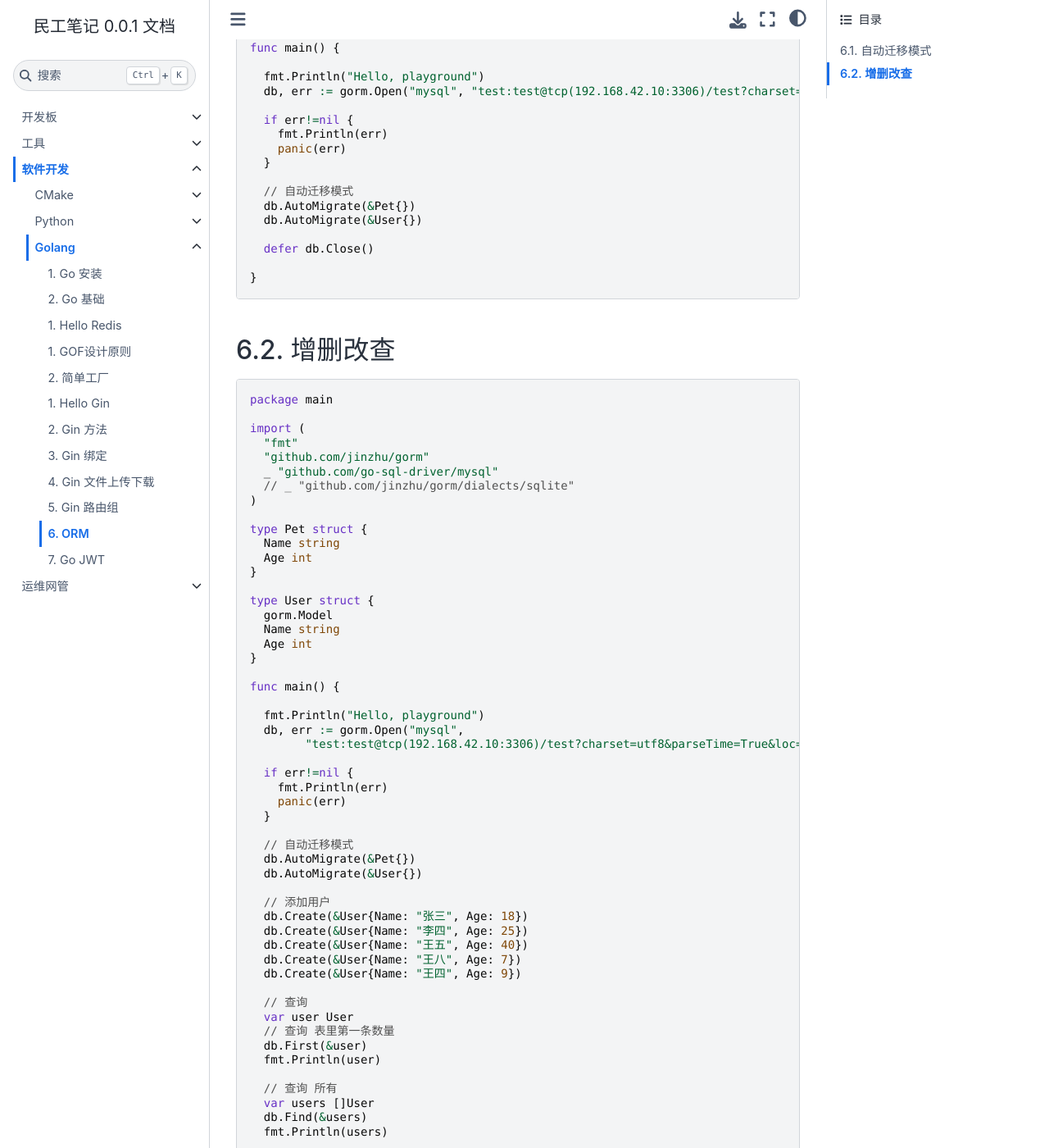
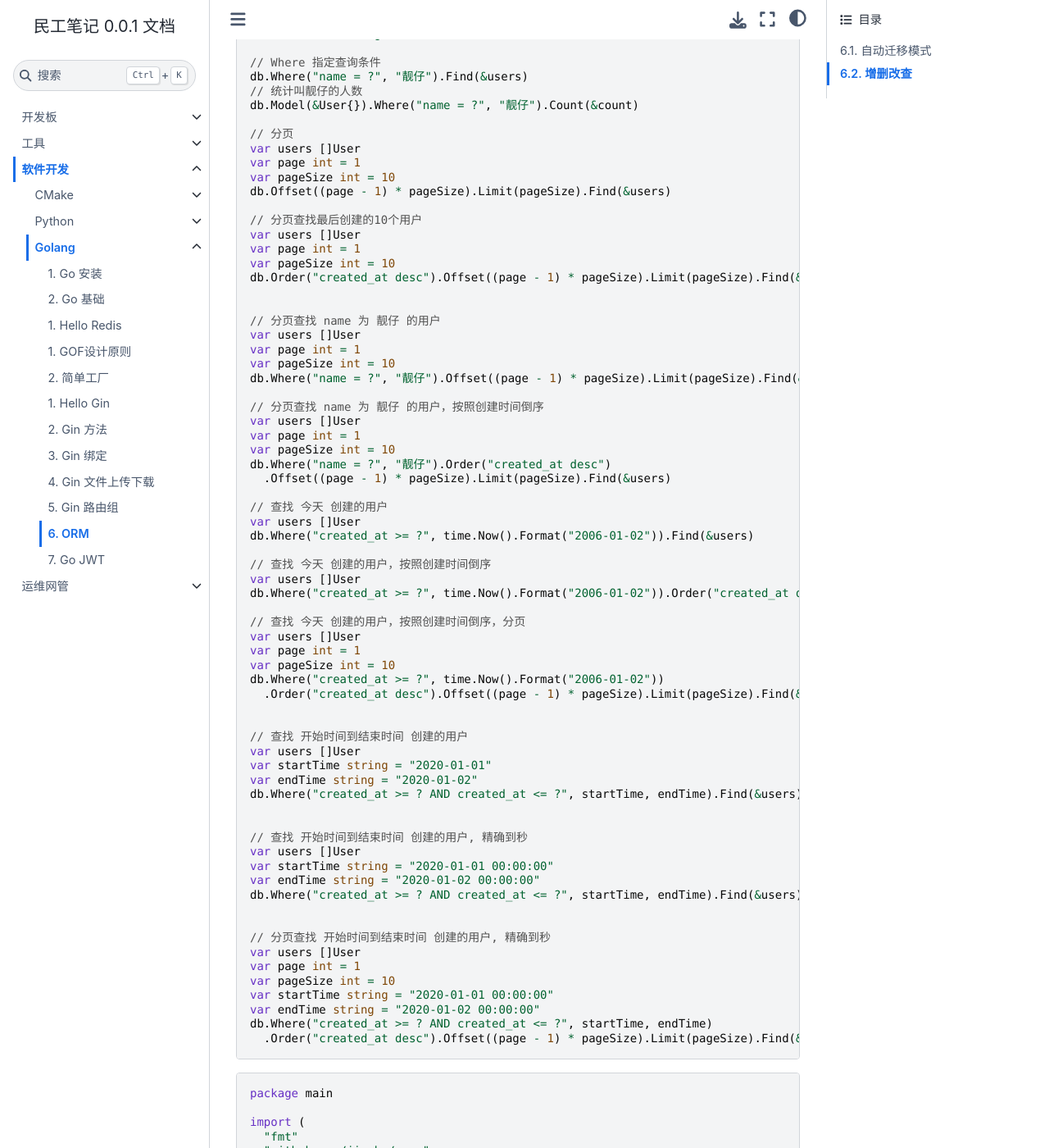
Before and after one commit to fzxiehui/worker_notes, a Sphinx documentation site: the page built from source/soft/golang/gin/orm.rst, in a window 1280 px wide and 1400 px high, scrolled down 695 px. Shown: the whole window at 82% size. Built offline with Sphinx 7.4.7 and the Sphinx Book theme 1.1.4, drawn with Linux system fonts in a browser that asks for light colours; pages that are not in the unit, such as notebooks, are missing from menus; some of the changed text lies outside the part shown.

Commit message:
feat: 新增: gorm 功能说明

```diff
--- a/source/soft/golang/gin/orm.rst
+++ b/source/soft/golang/gin/orm.rst
@@ -9,6 +9,99 @@ ORM
     快速部署 :ref:`MySql Docker<mysql>`
 
     更多参考 https://gorm.io/zh_CN/docs/index.html
+
+.. code:: go
+
+    // TODO
+
+    // 取出最后创建的10个用户
+    var users []User
+    // Limit 指定要查询的最大记录数
+    db.Order("created_at desc").Limit(10).Find(&users)
+
+    // Offset 指定要跳过的记录数
+    db.Offset(10).Find(&users)
+
+    // Offset 需要配合 Limit 使用
+    db.Offset(10).Limit(10).Find(&users)
+    db.Offset(10).Limit(10).Order("created_at desc").Find(&users)
+
+    // Count 统计记录数
+    var count int64
+    db.Model(&User{}).Count(&count)
+
+    // Select 指定要查询的字段
+    db.Select("name, age").Find(&users)
+
+    // Where 指定查询条件
+    db.Where("name = ?", "靓仔").Find(&users)
+    // 统计叫靓仔的人数
+    db.Model(&User{}).Where("name = ?", "靓仔").Count(&count)
+
+    // 分页
+    var users []User
+    var page int = 1
+    var pageSize int = 10
+    db.Offset((page - 1) * pageSize).Limit(pageSize).Find(&users)
+
+    // 分页查找最后创建的10个用户
+    var users []User
+    var page int = 1
+    var pageSize int = 10
+    db.Order("created_at desc").Offset((page - 1) * pageSize).Limit(pageSize).Find(&users)
+
+
+    // 分页查找 name 为 靓仔 的用户
+    var users []User
+    var page int = 1
+    var pageSize int = 10
+    db.Where("name = ?", "靓仔").Offset((page - 1) * pageSize).Limit(pageSize).Find(&users)
+
+    // 分页查找 name 为 靓仔 的用户，按照创建时间倒序
+    var users []User
+    var page int = 1
+    var pageSize int = 10
+    db.Where("name = ?", "靓仔").Order("created_at desc")
+      .Offset((page - 1) * pageSize).Limit(pageSize).Find(&users)
+
+    // 查找 今天 创建的用户
+    var users []User
+    db.Where("created_at >= ?", time.Now().Format("2006-01-02")).Find(&users)
+
+    // 查找 今天 创建的用户，按照创建时间倒序
+    var users []User
+    db.Where("created_at >= ?", time.Now().Format("2006-01-02")).Order("created_at desc").Find(&users)
+
+    // 查找 今天 创建的用户，按照创建时间倒序，分页
+    var users []User
+    var page int = 1
+    var pageSize int = 10
+    db.Where("created_at >= ?", time.Now().Format("2006-01-02"))
+      .Order("created_at desc").Offset((page - 1) * pageSize).Limit(pageSize).Find(&users)
+
+
+    // 查找 开始时间到结束时间 创建的用户
+    var users []User
+    var startTime string = "2020-01-01"
+    var endTime string = "2020-01-02"
+    db.Where("created_at >= ? AND created_at <= ?", startTime, endTime).Find(&users)
+
+
+    // 查找 开始时间到结束时间 创建的用户, 精确到秒
+    var users []User
+    var startTime string = "2020-01-01 00:00:00"
+    var endTime string = "2020-01-02 00:00:00"
+    db.Where("created_at >= ? AND created_at <= ?", startTime, endTime).Find(&users)
+
+
+    // 分页查找 开始时间到结束时间 创建的用户, 精确到秒
+    var users []User
+    var page int = 1
+    var pageSize int = 10
+    var startTime string = "2020-01-01 00:00:00"
+    var endTime string = "2020-01-02 00:00:00"
+    db.Where("created_at >= ? AND created_at <= ?", startTime, endTime)
+      .Order("created_at desc").Offset((page - 1) * pageSize).Limit(pageSize).Find(&users)
 
 .. code:: go
 
```
